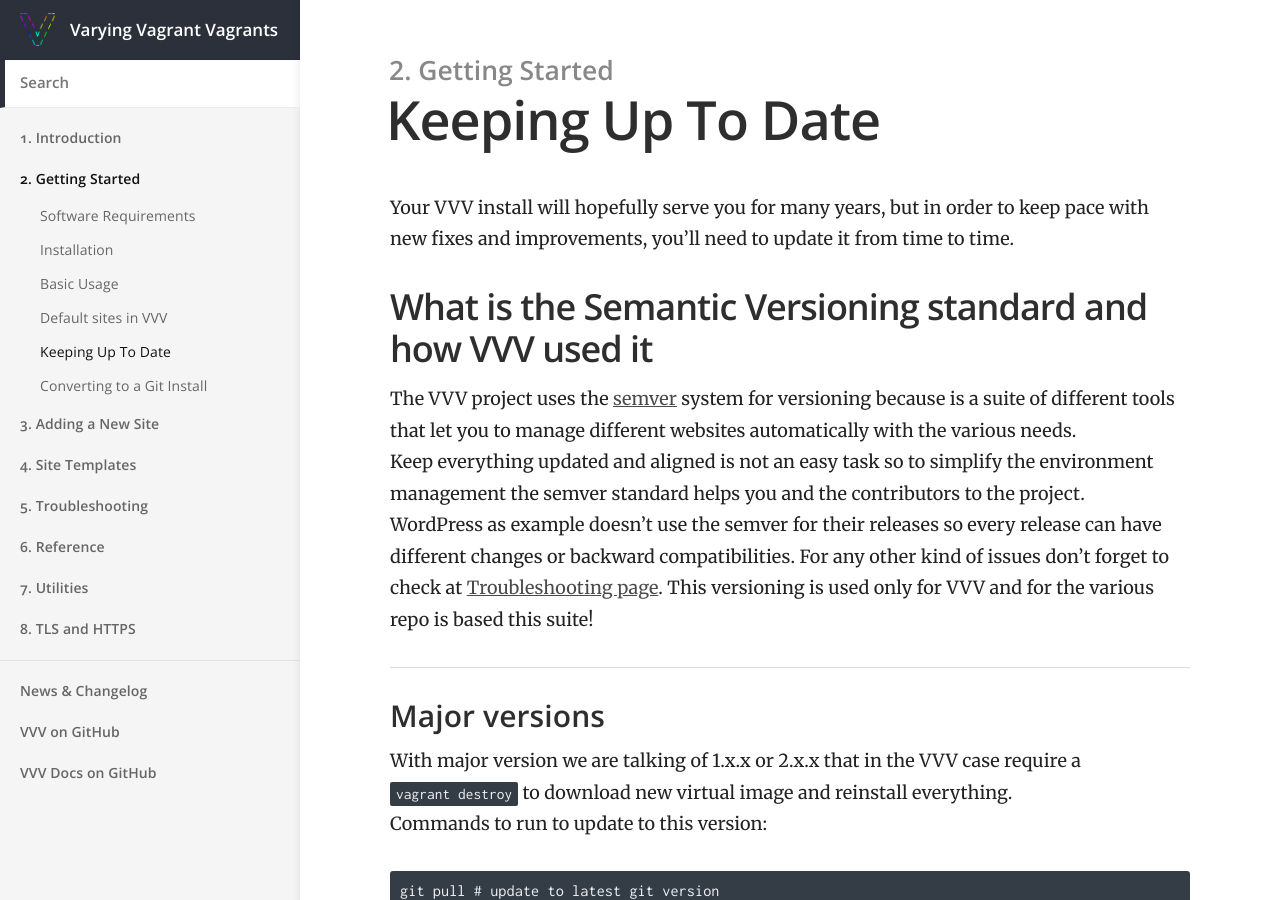
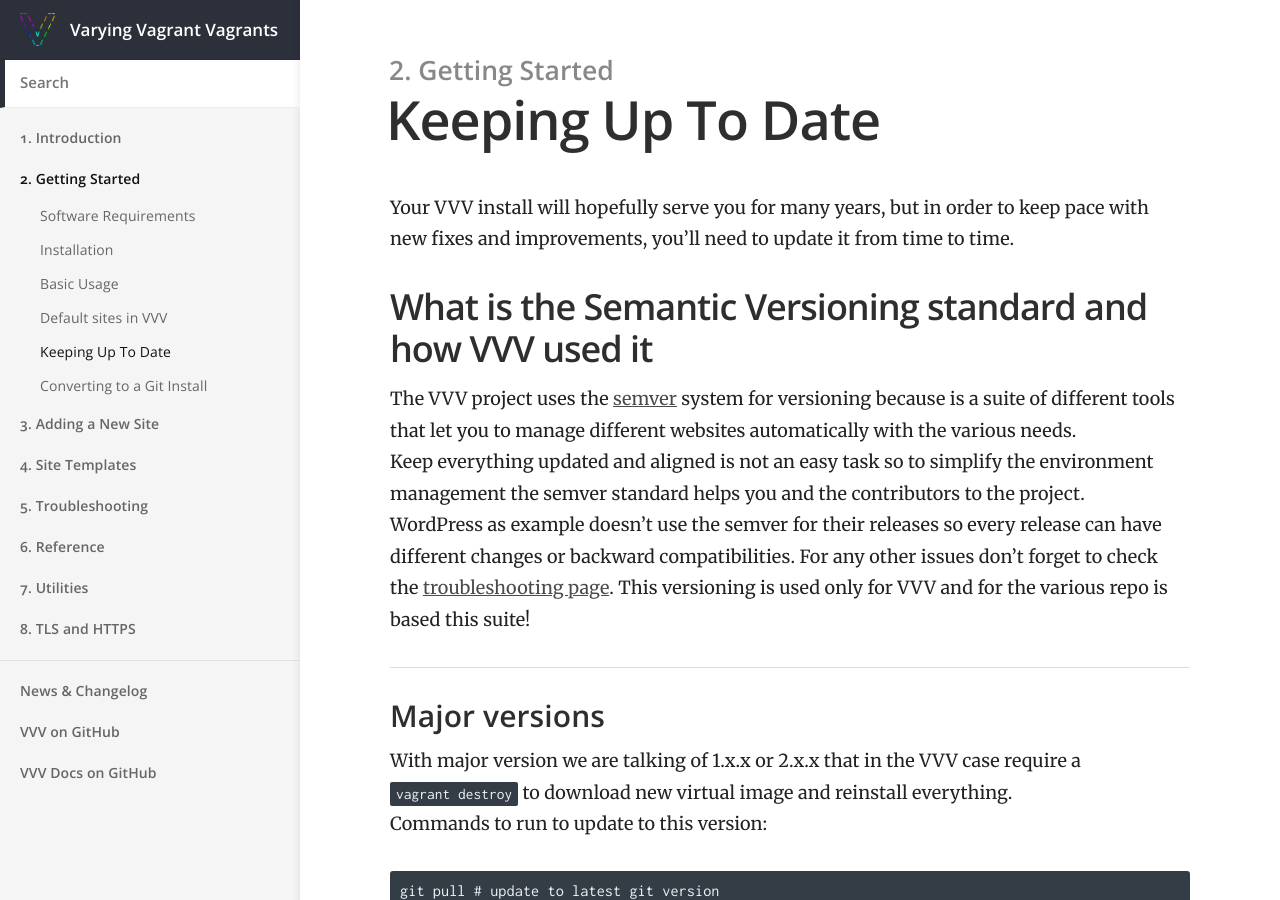
Before and after one commit to Varying-Vagrant-Vagrants/varyingvagrantvagrants.org, a Jekyll site: the page built from docs/en-US/installation/keeping-up-to-date.md, in a window 1280 px wide and 900 px high. Built offline with Jekyll 4.4.1, drawn with Linux system fonts in a browser that asks for light colours.

Commit message:
Update docs/en-US/installation/keeping-up-to-date.md
Co-Authored-By: Tom J Nowell <contact@tomjn.com>

```diff
--- a/docs/en-US/installation/keeping-up-to-date.md
+++ b/docs/en-US/installation/keeping-up-to-date.md
@@ -13,7 +13,7 @@ Your VVV install will hopefully serve you for many years, but in order to keep p
 The VVV project uses the [semver](http://semver.org/) system for versioning because is a suite of different tools that let you to manage different websites automatically with the various needs.
 Keep everything updated and aligned is not an easy task so to simplify the environment management the semver standard helps you and the contributors to the project.
 WordPress as example doesn't use the semver for their releases so every release can have different changes or backward compatibilities.
-For any other kind of issues don't forget to check at [Troubleshooting page](https://varyingvagrantvagrants.org/docs/en-US/troubleshooting/).
+For any other issues don't forget to check the [troubleshooting page](https://varyingvagrantvagrants.org/docs/en-US/troubleshooting/).
 This versioning is used only for VVV and for the various repo is based this suite!
 
 ### Major versions
```
